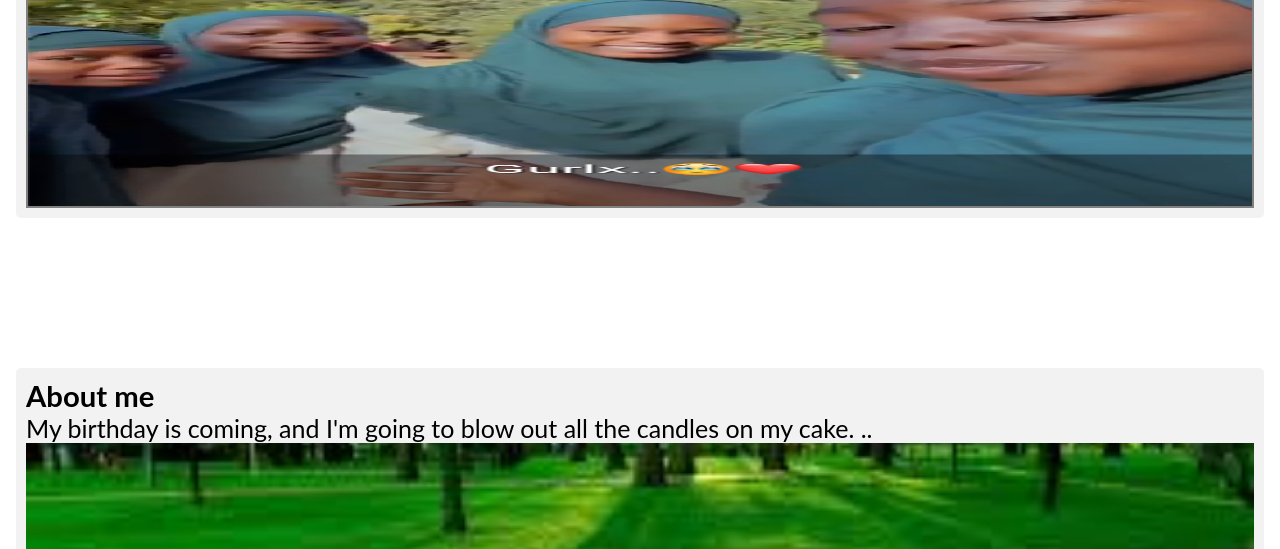
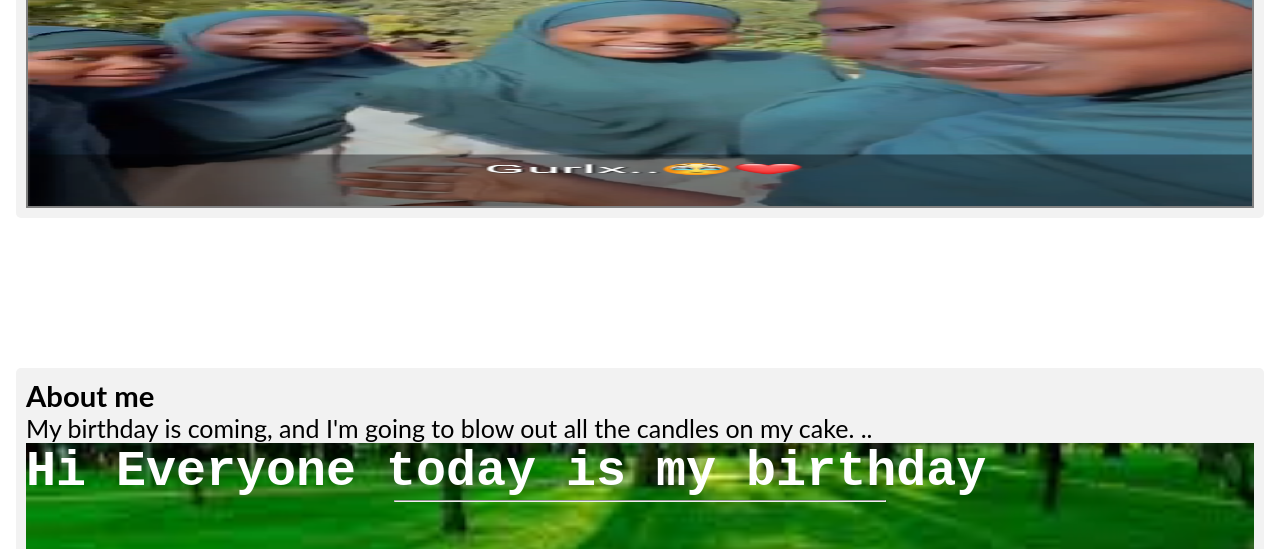
Before and after one commit to aishaajiya/web, a plain HTML site: page index.html in a window 1280 px wide. Shown: the part 403-952 px from the top of the page. Drawn offline with Linux system fonts and the light colour scheme.

Commit message:
index.html

```diff
--- a/index.html
+++ b/index.html
@@ -37,6 +37,8 @@
 <h3>About me</h3>
 <p>My birthday is coming, and I'm going to blow out all the candles on my cake. ..</p>
 <div class="bgimg">
+<h1>Hi Everyone today is my birthday</h1>
+<hr>
 <div class ="middle">
 <p id="demo" style="font-size: 60px"></p></br>
 </div>
```
